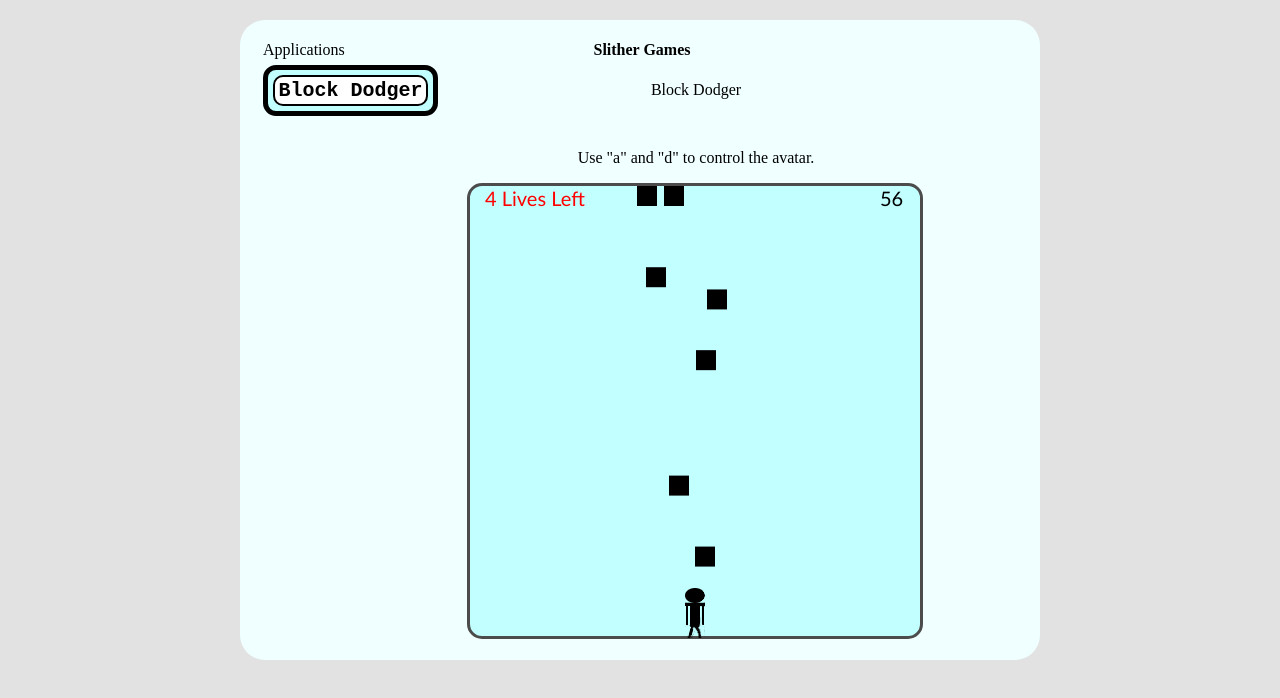
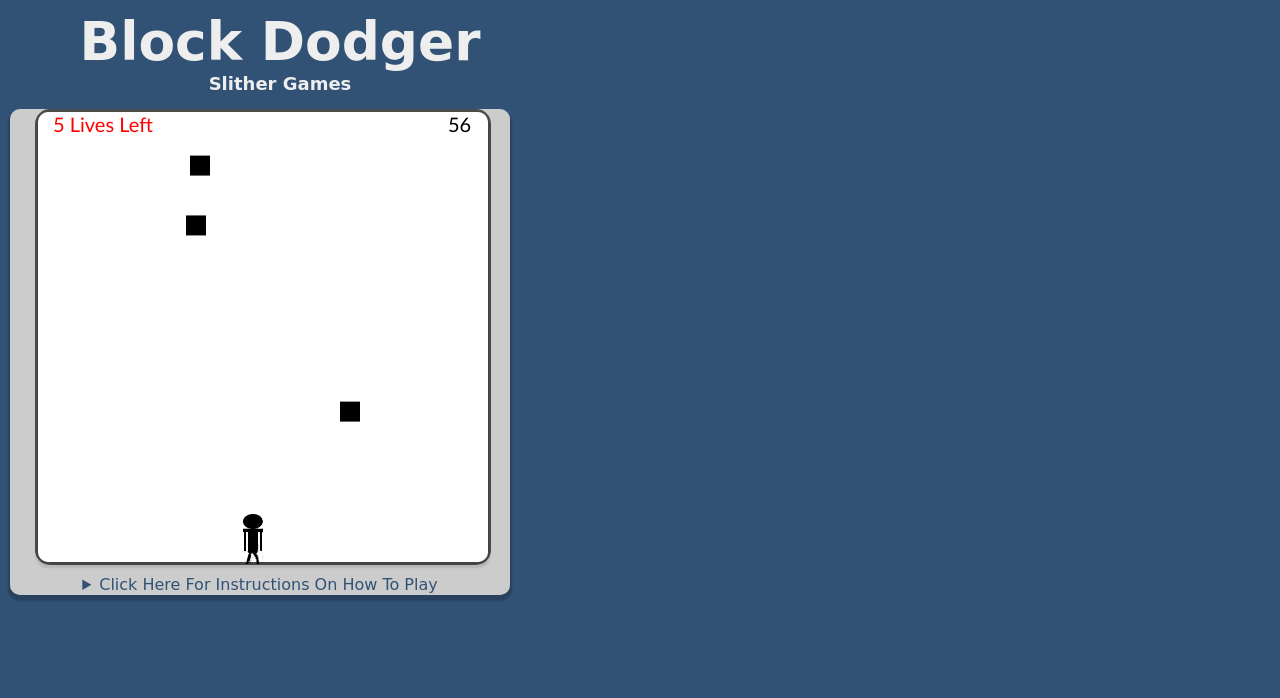
Before and after one commit to briceviland/BlockDodgerJS, a plain HTML site: page index.html in a window 1280 px wide. Drawn offline with Linux system fonts and the light colour scheme; a web font is replaced by a local one.

Commit message:
4/22 Changes
-Includes
	Spike Addition by Danny
	Level Addition by Brice

Great job team!

```diff
--- a/index.html
+++ b/index.html
@@ -1,57 +1,29 @@
 <!DOCTYPE html>
 <html>
 	<head>
-		<LINK href="style.css" rel="stylesheet" type="text/css">
-		<title>Block Dodger</title>
+		<link href="style.css" rel="stylesheet" type="text/css">
+		<link href='http://fonts.googleapis.com/css?family=Londrina+Shadow' rel='stylesheet'
+			type='text/css'>
+		<title>Block Dodger: Slither Games</title>
 	</head>
-
 	<body>
-		<div class="centeredcontent">
-		</br>
-		<table>
-			<tr>
-				<td>
-					<div class="headertitle">
-						Applications
-					</div>
-				</td>
-				<td>
-					<div class="headerlogo">
-						<b>Slither Games</b>
-					</div>
-				</td>
-			</tr>
-		</table>
-		<table>
-
-			<tr>
-				<td>
-
-				<div class="panel1">
-				<ul>
-					<a href="./index.html"><li class="top">Block Dodger</li></a>
-				</ul>
-			</div>
-		</td>
-		<td>
-		<p id="gamename">Block Dodger</p></br>
-		<p id="description">Use "a" and "d" to control the avatar.</p>
+		<hgroup>
+			<h1>Block Dodger</h1>
+			<h2>Slither Games</h2>
+		</hgroup>
+		<section id="game">
 			<div class="details">
 				<div class="relevant">
-					<canvas width="450" height="450"id="canvas"></canvas>
+					<canvas width="450" height="450" id="canvas"></canvas>
 					<img id="character" src="char.png"/>
-					<script type="text/javascript" src="script.js">
-					</script>
 				</div>
 			</div>
-		<td>
-		</table>
-
-		</br>
-
-
-
-		</div>
+			<details>
+				<summary>Click Here For Instructions On How To Play</summary>
+				<p>Use "a" to move the avatar left and "d" to move the avatar right</p>
+				<p>Move left and right to avoid falling blocks</p>
+			</details>
+		</section>
+	<script type="text/javascript" src="script.js"></script>
 	</body>
-
 </html>
--- /dev/null
+++ b/levelpack.js
@@ -0,0 +1,35 @@
+var level = [
+{
+	blocks: 3,
+	spikes: 0,
+	range: (Game.width-20),
+	speedmultiplier: 1
+} , {
+	blocks : 4,
+	spikes: 1,
+	range : (Game.width-25),
+	speedmultiplier: 1.1
+} , {
+	blocks : 5,
+	spikes: 2,
+	range : (Game.width-30),
+	speedmultiplier: 1.2
+} , {
+	blocks: 6,
+	spikes: 3,
+	range : (Game.width-35),
+	speedmultiplier: 1.3
+} , {
+	blocks : 7,
+	spikes: 4,
+	range : (Game.width-40),
+	speedmultiplier: 1.4
+} , {
+	blocks : 8,
+	spikes: 5,
+	range : (Game.width-45),
+	speedmultiplier: 1.5
+}];
+
+//Game.seed is the amount of levels you want to go through
+Game.seed = 6;
--- a/script.js
+++ b/script.js
@@ -8,26 +8,36 @@ var Game = {
 	blocksReady : 1,
 	height : 450,
 	width : 450,
+	blockAmount: 5,
+	state : "pause",
+	level : 0,
+	seed : false,
+	spikes : [],
+	spikesReady : 1,
+	spikeAmount : 5,
+};
+
+function loadLevelPack(url, callback)
+{
+    // adding the script tag to the head as suggested before
+   var head = document.getElementsByTagName('head')[0];
+   var script = document.createElement('script');
+   script.type = 'text/javascript';
+   script.src = url;
+
+   // then bind the event to the callback function
+   // there are several events for cross browser compatibility
+   script.onload = callback;
+
+   // fire the loading
+   head.appendChild(script);
 }
 
-//Timer Object
-var Timer = {
-	timerID : 0,
-}
+var loadLevelCallBack = function() {
+	Game.state = "game";
+};
 
-/*
-Timer.prototype.Start = function(){
-	timedown = 60;
-}
-*/
-
-
-/*
-Timer.prototype.Stop = function(){
-	clearInterval(Timer.timerID);
-	Game.timedown = 60;
-}
-*/
+loadLevelPack("levelpack.js", loadLevelCallBack);
 
 //Character Object
 var Character = function(imgloc,change,startpos,numlives){
@@ -47,7 +57,7 @@ Character.prototype.move = function() {
 		case "w":
 			if(this.pos >= (Game.width - 22)) {
 				break;
-			} else {
+			} else if(Game.state == "game"){
 				this.domElement.src = "char.png";
 				this.pos += this.speed;
 				break;
@@ -55,7 +65,7 @@ Character.prototype.move = function() {
 		case "a":
 			if(this.pos <= 2) {
 				break;
-			} else {
+			} else if(Game.state == "game"){
 				this.domElement.src = "char1.png";
 				this.pos -= this.speed;
 				break;
@@ -63,7 +73,17 @@ Character.prototype.move = function() {
 
 	}
 }
-var player = new Character("./char.png","./char1.png",(Game.width/2) - 10,5)
+
+Character.prototype.isAlive = function() {
+	if(this.lives === 0){
+		return false;
+	}
+	else {
+		return true;
+	}
+}
+
+var player = new Character("./char.png","./char1.png",(Game.width/2)-20,5)
 player.domElement = document.getElementById("character");
 
 var Block = function(xPos,yPos) {
@@ -85,15 +105,45 @@ var Block = function(xPos,yPos) {
 	this.accelby = 0.008;
 }
 
+var Spike = function(xPos,yPos) {
+	if(xPos <= 0)
+	{
+		this.x = xPos + player.honingRange;
+	}
+	else if (xPos >= Game.width-20)
+	{
+		this.x = xPos - player.honingRange;
+	}
+	else
+	{
+		this.x = xPos;
+	}
+	this.y = yPos;
+	this.xendpos = this.x + 20;
+	this.force = 2.9;
+	this.accelby = 0.020;
+};
+
 document.onkeydown = editFlagDown;
 document.onkeyup = editFlagUp;
 
 function drawBox(thing3) {
+	context.fillStyle = "black";
 	context.beginPath();
 	context.moveTo(thing3.x,thing3.y);
 	context.lineTo(thing3.x+20,thing3.y);
 	context.lineTo(thing3.x+20,thing3.y+20);
 	context.lineTo(thing3.x,thing3.y+20);
+	context.fill();
+}
+
+function drawSpike(thing4) {
+	context.fillStyle = "red";
+	context.beginPath();
+	context.moveTo(thing4.x,thing4.y);
+	context.lineTo(thing4.x+20,thing4.y);
+	context.lineTo(thing4.x+10,thing4.y+20);
+	context.lineTo(thing4.x,thing4.y);
 	context.fill();
 }
 
@@ -148,27 +198,52 @@ function editFlagUp(e) {
 	}
 }
 
-function randomFall(number) {
-	function fallingSquares(max) {
-		if(Game.blocks[max+1]) {
-			for(i=1;i<=max;i++) {
-				drawBox(Game.blocks[i]);
-				if(Game.blocks[i].y >= Game.height - 20) {
-					delete Game.blocks[i];
-					Game.blocks[i] = new Block(Math.floor((Math.random()* (player.honingRange))+player.pos-(player.honingRange/2)),0);
+var getRandom = function (intSalt) {
+	return Math.floor(Math.random() * intSalt)
+}
+
+function randomFall(blockCount, spikeCount, intLevel) {
+	this.blockCount = blockCount;
+	this.spikeCount = spikeCount;
+	this.intLevel = intLevel;
+	this.arrObjSelect = [0,0,0,0,1,0,1,1,1];
+	this.spikeFalling = function(bc) {
+		drawSpike(Game.spikes[bc]);
+		if(Game.spikes[bc].y >= Game.height - 20) {
+			delete Game.spikes[bc];
+			Game.spikes[bc] = new Spike(getRandom(player.honingRange)+player.pos-(player.honingRange/2),0);
 		} else {
-					if(i <=  Game.blocksReady)
+			if(bc <=  Game.spikesReady)
 			{
-						Game.blocks[i].y += Game.blocks[i].force;
-						Game.blocks[i].force += Game.blocks[i].accelby;
+				Game.spikes[bc].y += Game.spikes[bc].force;
+				Game.spikes[bc].force += (Game.spikes[bc].accelby*level[this.intLevel].speedmultiplier);
 			}
 		}
 	}
+	this.blockFalling = function(bc) {
+		drawBox(Game.blocks[bc]);
+		if(Game.blocks[bc].y >= Game.height - 20) {
+			delete Game.blocks[bc];
+			Game.blocks[bc] = new Block(getRandom(player.honingRange)+player.pos-(player.honingRange/2),0);
 		} else {
-			for(i=1;i<=max;i++) {
-				Game.blocks[i] = new Block(Math.floor((Math.random()* (player.honingRange))+player.pos-(player.honingRange/2)),0);
+			if(bc <=  Game.blocksReady)
+			{
+				Game.blocks[bc].y += Game.blocks[bc].force;
+				Game.blocks[bc].force += (Game.blocks[bc].accelby*level[this.intLevel].speedmultiplier);
 			}
-			Game.blocks[max+1] = "active";
+		}
+	}
+	var fallingSquares = function () {
+		if(Game.blocks[this.blockCount+1]) {
+			for(bc1=1;bc1<=this.blockCount;bc1++) {
+				(this.arrObjSelect[bc1] == 1) ? this.spikeFalling(bc1) : this.blockFalling(bc1);
+			}
+		} else {
+			for(bc2=1;bc2<=this.blockCount;bc2++) {
+				Game.blocks[bc2] = new Block(getRandom(player.honingRange)+player.pos-(player.honingRange/2),0);
+				Game.spikes[bc2] = new Spike(getRandom(player.honingRange)+player.pos-(player.honingRange/2),0);
+			}
+			Game.blocks[this.blockCount+1] = "active";
 		}
 	}
 	//Timer wont appear unless Game.blocks[0] has been declared
@@ -178,12 +253,13 @@ function randomFall(number) {
 		Game.blocks[0] = "active";
 	}
 	if(Game.blocks[0]) {
-		fallingSquares(number);
+		fallingSquares();
 	}
 }
 
 //TIMER
 function drawText() {
+	if(Game.state == "game"){
 		context.font = "15pt Calibri";
 		context.fillText(Game.timedown,Game.width-40,20);
 
@@ -191,45 +267,99 @@ function drawText() {
 		context.fillText(player.lives + " Lives Left",15,20);
 		context.fillStyle = "black";
 	}
+	else if(Game.state == "over"){
+		context.fillStyle = "red";
+		context.fillText("GAME OVER",100,100);
+	}
+	else if(Game.state == "pause"){
+		context.fillStyle = "red";
+		context.fillText("Waiting For Level Load",100,100);
+	}
+	else if(Game.state == "win"){
+		context.fillStyle = "red";
+		context.fillText("Congratulations!",100,100);
+	}
+}
 
 //RENDER SCENE
-function renderScene(number) {
-	randomFall(number);
+function renderScene(blockCount,spikeCount,intLevel) {
+	randomFall(blockCount,spikeCount,intLevel);
 }
 
 //CHECK COLLISIONS
-function collisionCheck(max) {
+function collisionCheck(max, intLevel) {
 	player.endpos = player.pos + 20;
-	for(i=1;i<=max;i++) {
-		Game.blocks[i].xendpos = Game.blocks[i].x + 20;
-		if(Game.blocks[i].y >= Game.height - 68 && Game.blocks[i].x <= player.endpos && Game.blocks[i].x >= player.pos) {
-			delete Game.blocks[i];
-			Game.blocks[i] = new Block(Math.floor((Math.random()* (player.honingRange))+player.pos-(player.honingRange/2)),0);
+	for(cc=1;cc<=max;cc++) {
+		Game.blocks[cc].xendpos = Game.blocks[cc].x + 20;
+		if(Game.blocks[cc].y >= Game.height - 68 && Game.blocks[cc].x <= player.endpos && Game.blocks[cc].x >= player.pos) {
+			delete Game.blocks[cc];
+			Game.blocks[cc] = new Block(getRandom(player.honingRange)+player.pos-(player.honingRange/2),0);
 			player.lives--;
-		} else if (Game.blocks[i].y >= Game.height - 68 && Game.blocks[i].xendpos >= player.pos && Game.blocks[i].xendpos <= player.endpos) {
-			delete Game.blocks[i];
-			Game.blocks[i] = new Block(Math.floor((Math.random()* (player.honingRange))+player.pos-(player.honingRange/2)),0);
+ 		}
+ 		else if(Game.blocks[cc].y >= Game.height - 68 && Game.blocks[cc].xendpos >= player.pos && Game.blocks[cc].xendpos <= player.endpos) {
+			delete Game.blocks[cc];
+			Game.blocks[cc] = new Block(getRandom(player.honingRange)+player.pos-(player.honingRange/2),0);
 			player.lives--;
+		}
+		Game.spikes[cc].xendpos = Game.spikes[cc].x + 20;
+		if(Game.spikes[cc].y >= Game.height - 68 && Game.spikes[cc].x <= player.endpos && Game.spikes[cc].x >= player.pos) {
+			delete Game.spikes[cc];
+			Game.spikes[cc] = new Spike(getRandom(player.honingRange)+player.pos-(player.honingRange/2),0);
+			player.speed--;
+			player.lives--;
+			setTimeout(function(){(player.speed++) * level[intLevel].speedmultiplier;},1000);
+ 		}
+ 		else if(Game.spikes[cc].y >= Game.height - 68 && Game.spikes[cc].xendpos >= player.pos && Game.spikes[cc].xendpos <= player.endpos) {
+			delete Game.spikes[cc];
+			Game.spikes[cc] = new Spike(getRandom(player.honingRange)+player.pos-(player.honingRange/2),0);
+			player.speed--;
+			player.lives--;
+			setTimeout(function(){(player.speed++) * level[intLevel].speedmultiplier;},1000);
 		}
 	}
 }
 
-function createWorld(number) {
-	renderScene(number);
-	collisionCheck(number);
+function createWorld(intLevel) {
+	if(Game.state == "pause" || Game.state == "win"){
+		drawText();
+	}
+	else if(Game.level == Game.seed){
+		Game.state = "win";
+	}
+	else{
+		player.honingRange = level[intLevel].range;
+		renderScene(level[intLevel].blocks,level[intLevel].spikes,intLevel);
+		collisionCheck(level[intLevel].blocks, intLevel);
+			if(!player.isAlive()) {
+				Game.state = "over";
+				level[intLevel].blocks = 0;
+			}
+	}
 }
 
 setInterval(function() {
 	context.clearRect(0,0,Game.width,Game.height);
-
 	//createWorld(number of blocks); Control the amount of blocks.
-	createWorld(7);
+	createWorld(Game.level);
 	player.move();
 	}
 ,16.5);
 
 setInterval(function() {
+	if(Game.state == "pause" || Game.state == "win"){
+
+	}
+	else{
 		Game.timedown--;
 		Game.blocksReady++;
+		Game.spikesReady++;
+		if(Game.timedown === 0){
+			Game.level++;
+			Game.state == "win";
+			Game.timedown = 60;
+			Game.blocksReady = 1;
+			Game.spikesReady = 1;
+		}
+	}
 	}
 ,1000);
--- a/style.css
+++ b/style.css
@@ -1,129 +1,66 @@
-body
-{
-	margin-top:20px;
-	background-color:#E2E2E2;
+body {
+	margin:0; padding: 10px;
+	background-color:#315275;
+	font-family: 'Londrina Shadow', cursive;
+	color: #315275;
 }
 
-div
-{
-	margin:0px;
+h1 {
+	margin: 0; padding: 0;
+	text-align: center;
+	font-size: 40pt;
 }
 
-
-.centeredcontent
-{
-	width: 800px;
-	margin: 0 auto;
-	text-align:center;
-	background-color:#F0FFFF;
-	border-radius:25px;
+h2 {
+	margin:0; padding: 0;
+	text-align: center;
+	font-size: large;
 }
 
-.panel1
-{
-	width:175px;
-	text-align:left;
-	margin-left:20px;
-
+hgroup {
+	/* margin: 0px auto; */
+	color: #eee;
+	width: 540px;
 }
 
-ul
-{
-	list-style-type:none;
-	padding:5px;
-	margin:0px;
-	background-color:#C2FFFF;
-	border-radius:13px;
-	border-style:solid;
-	border-width:5px;
-}
-li
-{
-	margin-top:15px;
-	border-style:solid;
-	border-width:2px;
-	font-family:monospace;
-	font-size:20px;
-	background-color: white;
-	padding:2px;
-	text-align:center;
-	font-weight:bold;
-	border-radius:10px;
+details {
+	margin-top:10px; padding: 0;
+	text-align: center;
 }
 
-.top
-{
-	margin-top:0px;
-	border-style:solid;
-	border-width:2px;
-	font-family:monospace;
-	font-size:20px;
-	background-color: white;
-	padding:2px;
-	text-align:center;
-	font-weight:bold;
-	border-radius:10px;
+canvas {
+	z-index:1;
+	margin:0px;
+	padding:0px;
+	background-color: #ffffff;
+	border-radius: 10px;
+	-webkit-box-shadow:  0px 4px 2px 2px rgba(5, 5, 2, .1);
+    -moz-box-shadow:  0px 4px 2px 2px rgba(5, 5, 2, .1);
+    box-shadow:  0px 4px 2px 2px rgba(5, 5, 2, .1);
 }
 
-
-li:hover
-{
-	margin-top:15px;
-	border-style:solid;
-	border-width:2px;
-	font-family:monospace;
-	font-size:20px;
-	background-color: #A3CCCC;
+#game {
+	/* margin: 0px auto; */
+	background-color:#ccc;
+	border-radius: 10px;
+	width: 500px;
+	text-align: center;
+	-webkit-box-shadow:  0px 4px 2px 2px rgba(5, 5, 2, .2);
+    -moz-box-shadow:  0px 4px 2px 2px rgba(5, 5, 2, .2);
+    box-shadow:  0px 4px 2px 2px rgba(5, 5, 2, .2);
+    border-bottom: solid 1px #ccc;
 }
 
-.top:hover
+#character
 {
-	margin-top:0px;
-	border-style:solid;
-	border-width:2px;
-	font-family:monospace;
-	font-size:20px;
-	background-color: #A3CCCC;
+	z-index:2;
+	position:absolute;
+	left:30px;
+	bottom:2px;
+	margin:0px;
+	padding:0px;
 }
 
-a
-{
-	color: black;
-	text-decoration:none;
-}
-
-.headertitle
-{
-	text-align:left;
-	margin-left:20px;
-	width: 300px;
-}
-
-.picture
-{
-	border-top-left-radius:20px;
-}
-td
-{
-	margin:0px;
-	vertical-align: top;
-}
-tr
-{
-	margin:0px;
-}
-.headerlogo
-{
-	text-align:center;
-	width:150px;
-}
-.logo
-{
-	border-top-right-radius:20px;
-	border-style:solid;
-	border-color:white;
-	border-width:2px;
-}
 .details
 {
 	position:relative;
@@ -141,6 +78,7 @@ tr
 	height:450px;
 	width:450px;
 }
+
 .relevant
 {
 	position:absolute;
@@ -148,18 +86,3 @@ tr
 	margin:0px;
 	padding:0px;
 }
-#canvas
-{
-	z-index:1;
-	margin:0px;
-	padding:0px;
-}
-#character
-{
-	z-index:2;
-	position:absolute;
-	left:30px;
-	bottom:2px;
-	margin:0px;
-	padding:0px;
-}
```
Lines whose indentation alone changed are shown as unchanged.
